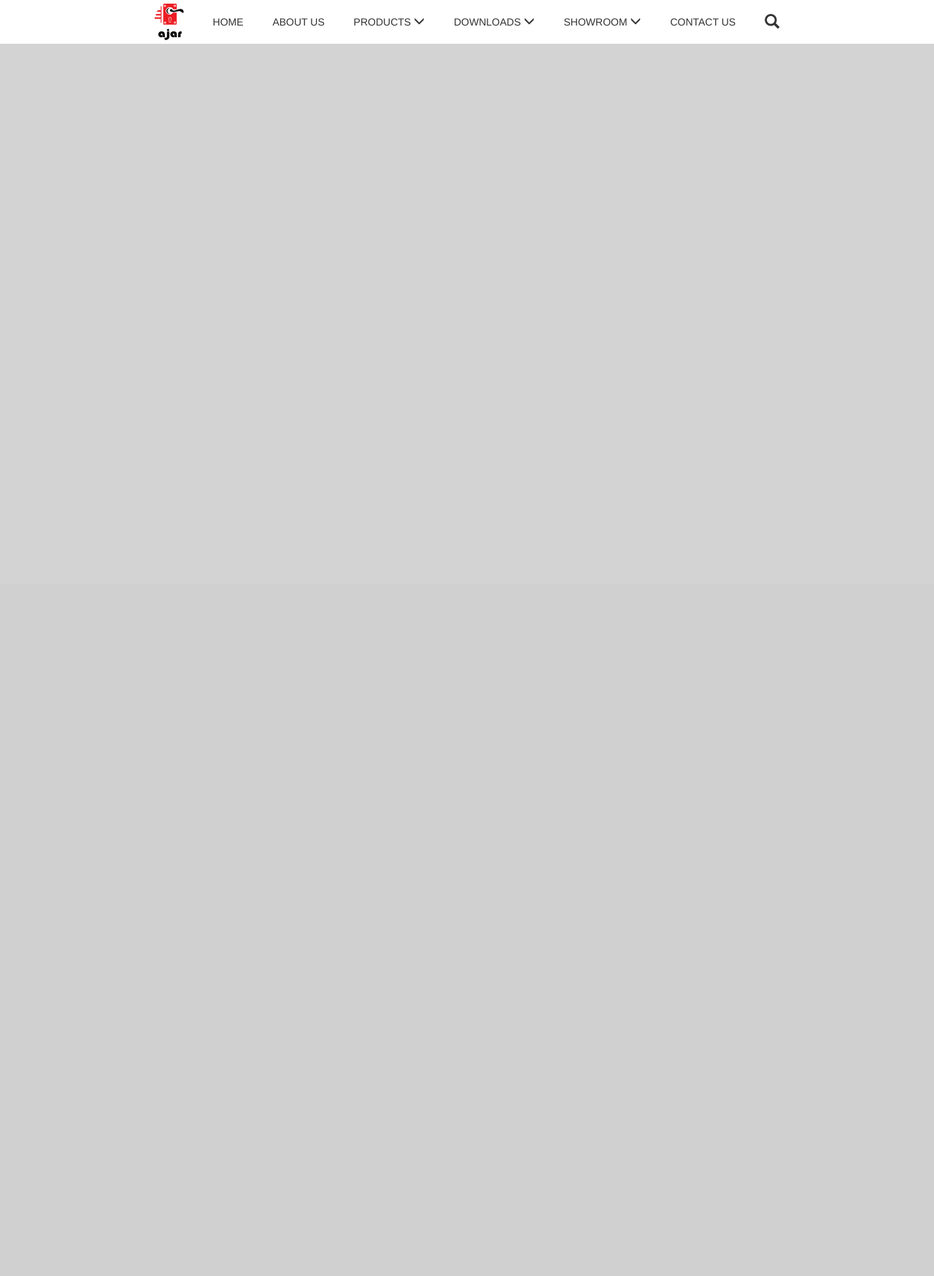
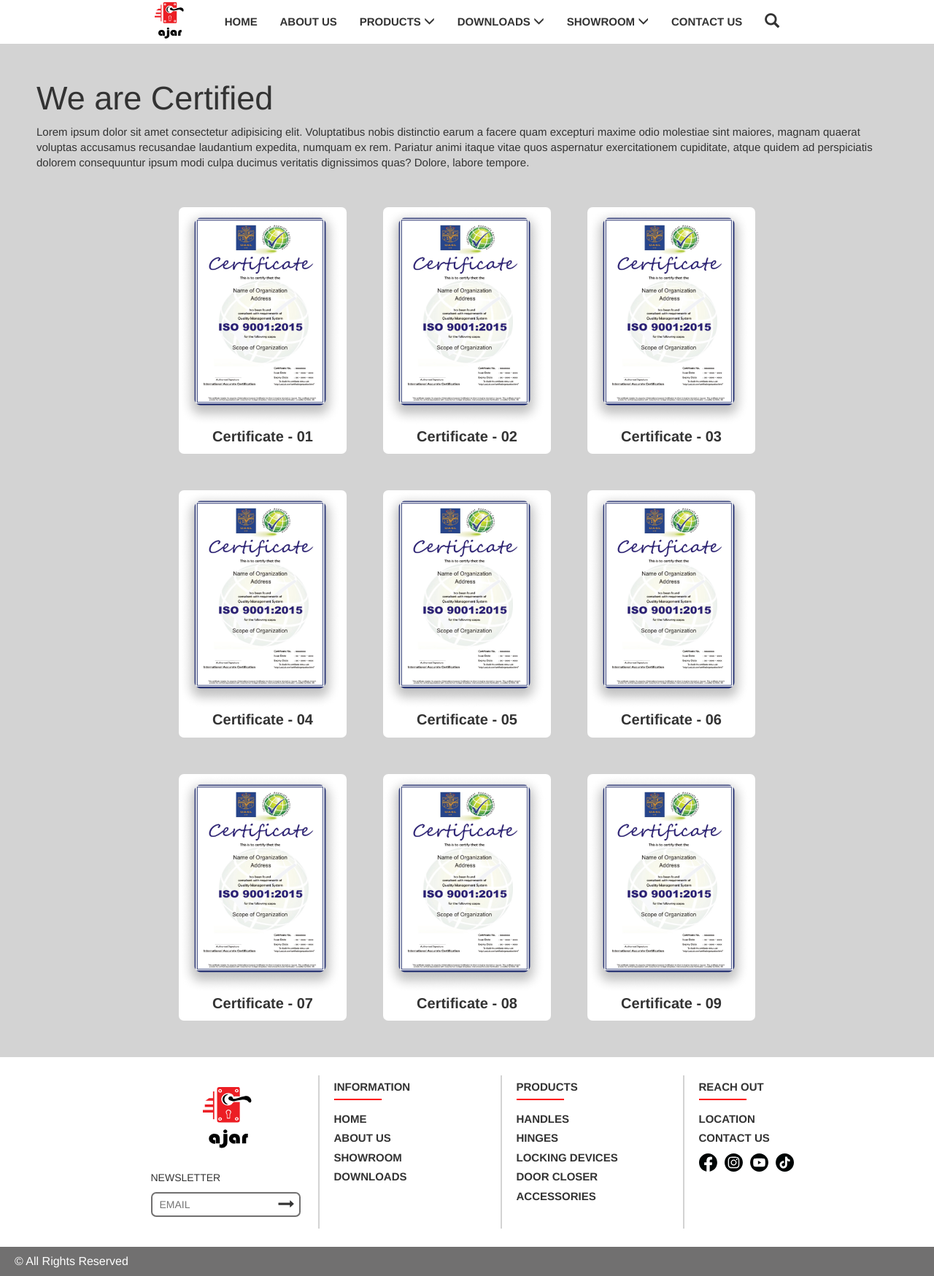
Before and after one commit to ismailbohra/Ajar-me, a CodeIgniter app: page /PHP-commerce/ in a window 1280 px wide. Shown: the whole page at 73% size. Before the commit the page ends 60 px from the top, so only its background shows below. Run offline with CodeIgniter, Linux system fonts and the light colour scheme; data comes from the database, SQL or seed files in the repository.

Commit message:
created certificate page

```diff
--- a/application/controllers/Home.php
+++ b/application/controllers/Home.php
@@ -18,7 +18,9 @@ class Home extends CI_Controller
 	public function index()
 	{
 		$data['data'] = $this->HomeM->getData();
-		$this->load->view('Home/Home', $data);
+		$this->load->view('Home/Header');
+		$this->load->view('Home/Body');
+		$this->load->view('Home/Footer');
 	}
 
 }
--- /dev/null
+++ b/application/views/Home/Body.php
@@ -0,0 +1,80 @@
+<style>
+    .center{
+        width: 100%;
+        background-color:lightgrey;
+        padding-top:60px;
+        padding-bottom: 5rem;
+    }
+    .heading{
+        margin:5rem;
+    }
+    .heading h1{
+        font-size:45px;
+    }
+    .heading p{
+        font-size:15px;
+    }
+    .certificates{
+        display:grid;
+        grid-template-columns: auto auto auto;
+        justify-content: center;
+        gap:5rem;
+    }
+    .certificate{
+        width:230px;
+        background-color:white;
+        border-radius:7px;
+    }
+    .certificate img{
+        height:300px;
+    }
+    .certificate p{
+        text-align:center;
+        font-weight:bold;
+        font-size:20px;
+    }
+</style>
+<div class="center">
+    <div class="heading">
+        <h1>We are Certified</h1>
+        <p>Lorem ipsum dolor sit amet consectetur adipisicing elit. Voluptatibus nobis distinctio earum a facere quam excepturi maxime odio molestiae sint maiores, magnam quaerat voluptas accusamus recusandae laudantium expedita, numquam ex rem. Pariatur animi itaque vitae quos aspernatur exercitationem cupiditate, atque quidem ad perspiciatis dolorem consequuntur ipsum modi culpa ducimus veritatis dignissimos quas? Dolore, labore tempore.</p>
+    </div>
+    <div class="certificates">
+        <div class="certificate">
+            <img src="<?php echo base_url('/assets/certificate.png') ?>" alt="certificate">
+            <p>Certificate - 01</p>
+        </div>
+        <div class="certificate">
+            <img src="<?php echo base_url('/assets/certificate.png') ?>" alt="certificate">
+            <p>Certificate - 02</p>
+        </div>
+        <div class="certificate">
+            <img src="<?php echo base_url('/assets/certificate.png') ?>" alt="certificate">
+            <p>Certificate - 03</p>
+        </div>
+        <div class="certificate">
+            <img src="<?php echo base_url('/assets/certificate.png') ?>" alt="certificate">
+            <p>Certificate - 04</p>
+        </div>
+        <div class="certificate">
+            <img src="<?php echo base_url('/assets/certificate.png') ?>" alt="certificate">
+            <p>Certificate - 05</p>
+        </div>
+        <div class="certificate">
+            <img src="<?php echo base_url('/assets/certificate.png') ?>" alt="certificate">
+            <p>Certificate - 06</p>
+        </div>
+        <div class="certificate">
+            <img src="<?php echo base_url('/assets/certificate.png') ?>" alt="certificate">
+            <p>Certificate - 07</p>
+        </div>
+        <div class="certificate">
+            <img src="<?php echo base_url('/assets/certificate.png') ?>" alt="certificate">
+            <p>Certificate - 08</p>
+        </div>
+        <div class="certificate">
+            <img src="<?php echo base_url('/assets/certificate.png') ?>" alt="certificate">
+            <p>Certificate - 09</p>
+        </div>
+    </div>
+</div>
--- a/application/views/Home/Footer.php
+++ b/application/views/Home/Footer.php
@@ -0,0 +1,135 @@
+<style>
+    .footer{
+        height:300px;
+        width:100%;
+        background-color:white;
+    }
+    .upper{
+        height:260px;
+        display:flex;
+        justify-content: center;
+        align-items: center;
+        padding:2.5rem;
+    }
+    .first {
+        height:100%;
+        width:250px;
+        display:flex;
+        flex-direction:column;
+        justify-content: center;
+        align-items: center;
+        border-right:2px solid lightgrey;
+    }
+    #first-logo{
+        height:40%;
+        margin-bottom:3rem;
+    }
+
+    .first-input i{
+        position:absolute;
+        padding:5px;
+        margin-left:-40px;
+        font-size:22px;
+        cursor:pointer;
+    }
+    .newsletter-input{
+        border: 2px solid #717070;
+        border-radius:7px;
+        padding:0.5rem 1rem;
+        margin-right:5px;
+    }
+
+    .second{
+        height:100%;
+        width:250px;
+        border-right:2px solid lightgrey;
+    }
+    .third{
+        height:100%;
+        width:250px;
+        border-right:2px solid lightgrey;
+    }
+    .fourth{
+        height:100%;
+    }
+    ul{
+        list-style-type: none;
+        padding-left:1.5rem;
+    }
+    li{
+        font-size:15px;
+        margin:0.5rem;
+        font-weight:bold;
+        cursor:pointer;
+    }
+    li:first-child{
+        border-bottom: 2px solid red;
+        width:65px;
+        padding-bottom:5px;
+        margin-bottom:1.5rem;
+        white-space: nowrap;
+    }
+    .icons{
+        margin-top:1rem;
+    }
+    .icons img{
+        height:25px;
+    }
+    .lower{
+        margin:0;
+        display:flex;
+        align-items: center;
+        height:40px;
+        background-color:#717070;
+        font-size:16px;
+        padding-left:2rem;
+        color:white;
+    }
+</style>
+<div class="footer">
+    <div class="upper">
+        <div class="first">
+                <img src="<?php echo base_url('assets/logo.svg') ?>" alt="brand logo" id='first-logo'>
+            <div class="first-newsletter">
+                <p class="newsletter-heading">NEWSLETTER</p>
+                <div class="first-input">
+                    <input type="text" name="newsletter" class="newsletter-input" placeholder="EMAIL">
+                    <i class="fa fa-long-arrow-right" aria-hidden="true"></i>
+                </div>
+            </div>
+        </div>
+        <div class="second">
+            <ul>
+                <li>INFORMATION</li>
+                <li>HOME</li>
+                <li>ABOUT US</li>
+                <li>SHOWROOM</li>
+                <li>DOWNLOADS</li>
+            </ul>
+        </div>
+        <div class="third">
+        <ul>
+                <li>PRODUCTS</li>
+                <li>HANDLES</li>
+                <li>HINGES</li>
+                <li>LOCKING DEVICES</li>
+                <li>DOOR CLOSER</li>
+                <li>ACCESSORIES</li>
+            </ul>
+        </div>
+        <div class="fourth">
+        <ul>
+                <li>REACH OUT</li>
+                <li>LOCATION</li>
+                <li>CONTACT US</li>
+                <li><div class="icons">
+                <img src="<?php echo base_url('/assets/icons/facebook.svg') ?>" alt="facebook">
+                <img src="<?php echo base_url('/assets/icons/instagram.svg') ?>" alt="instagram">
+                <img src="<?php echo base_url('/assets/icons/youtube.svg') ?>" alt="youtube">
+                <img src="<?php echo base_url('/assets/icons/tiktok.svg') ?>" alt="tiktok">
+                </div></li>
+            </ul>
+        </div>
+    </div>
+    <div class="lower">&copy; All Rights Reserved</div>
+</div>
--- a/application/views/Home/Home.php
+++ b/application/views/Home/Header.php
@@ -1,23 +1,21 @@
-<!DOCTYPE html>
-<html lang="en">
-
-<head>
   <meta charset="utf-8">
   <meta content="width=device-width, initial-scale=1.0" name="viewport">
   <link rel="stylesheet" href="https://maxcdn.bootstrapcdn.com/bootstrap/3.4.0/css/bootstrap.min.css">
+  <link rel="stylesheet" href="https://cdnjs.cloudflare.com/ajax/libs/font-awesome/4.7.0/css/font-awesome.min.css">
   <script src="https://ajax.googleapis.com/ajax/libs/jquery/3.6.4/jquery.min.js"></script>
   <script src="https://maxcdn.bootstrapcdn.com/bootstrap/3.4.0/js/bootstrap.min.js"></script>
-  <title>RMS</title>
-
-</head>
 <style>
-  body {
-    width: 100%;
-    height: 100%;
-    background: lightgrey;
+  *{
+    margin: 0;
+    padding: 0;
+    box-sizing:border-box;
   }
-
+  body{
+    margin:0;
+    padding:0;
+  }
   main {
+    top:0;
     width: 100%;
   }
 
@@ -49,7 +47,6 @@
         display: none;
       }
     }
-
 
   }
 
@@ -88,7 +85,9 @@
     font-size: 15px;
   }
 
-  li {
+  #navbar li {
+    margin:0;
+    border:none;
     cursor: pointer;
   }
 
@@ -110,10 +109,6 @@
     margin-top: 5rem;
   }
 </style>
-
-<body>
-
-
   <main id="main">
     <nav>
       <ul id="navbar">
@@ -141,7 +136,3 @@
       </ul>
     </nav>
   </main>
-
-</body>
-
-</html>
```
Also changed, not shown: assets/certificate.png (added), assets/icons/facebook.svg (added), assets/icons/instagram.svg (added), assets/icons/tiktok.svg (added), assets/icons/youtube.svg (added).
